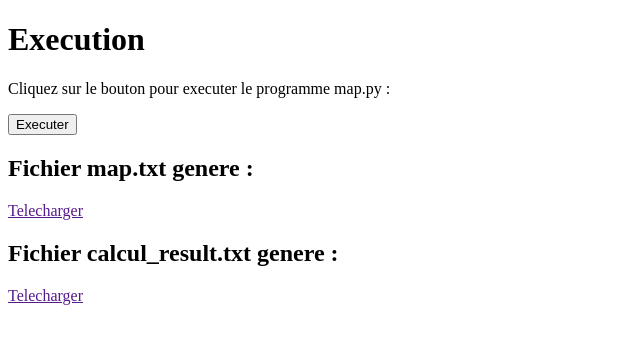
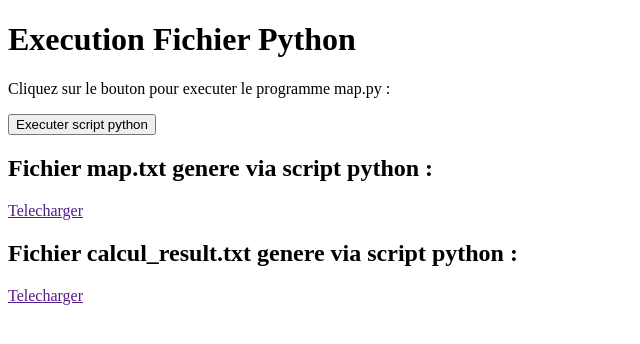
Before and after one commit to clairesyann/projet_fin_etude_Equipe28, a plain HTML site: page index.html in a window 1280 px wide. Shown: the whole page, without its empty margins (0-640 px from the left). Drawn offline with Linux system fonts and the light colour scheme.

```diff
--- a/index.html
+++ b/index.html
@@ -4,15 +4,15 @@
         <title>Generation de la map</title>
 </head>
 <body>
-        <h1>Execution</h1>
+        <h1>Execution Fichier Python</h1>
         <p>Cliquez sur le bouton pour executer le programme map.py :</p>
-            <button id="btn-execute">Executer</button>
+            <button id="btn-execute">Executer script python</button>
 
 
-        <h2>Fichier map.txt genere :</h2>
-        <a id="link-download" href="" download="map.txt">Telecharger</a>
+        <h2>Fichier map.txt genere via script python :</h2>
+        <a id="link-download" href="" download="map.txt">Telecharger </a>
 
-        <h2>Fichier calcul_result.txt genere :</h2>
+        <h2>Fichier calcul_result.txt genere via script python :</h2>
         <a id="link-download-result" href="" download="calcul_result.txt">Telecharger</a>
 
         <script type="text/javascript">
```
